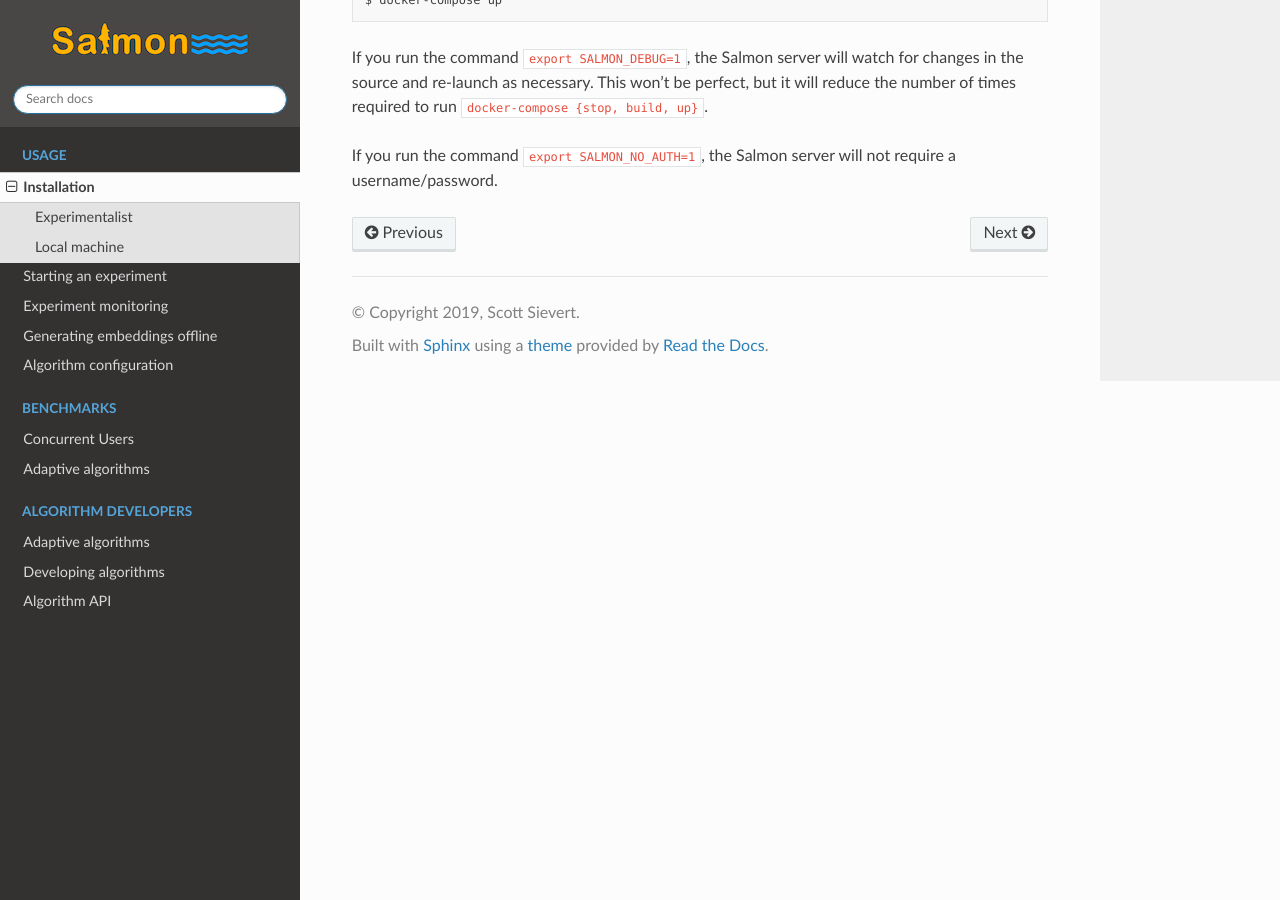
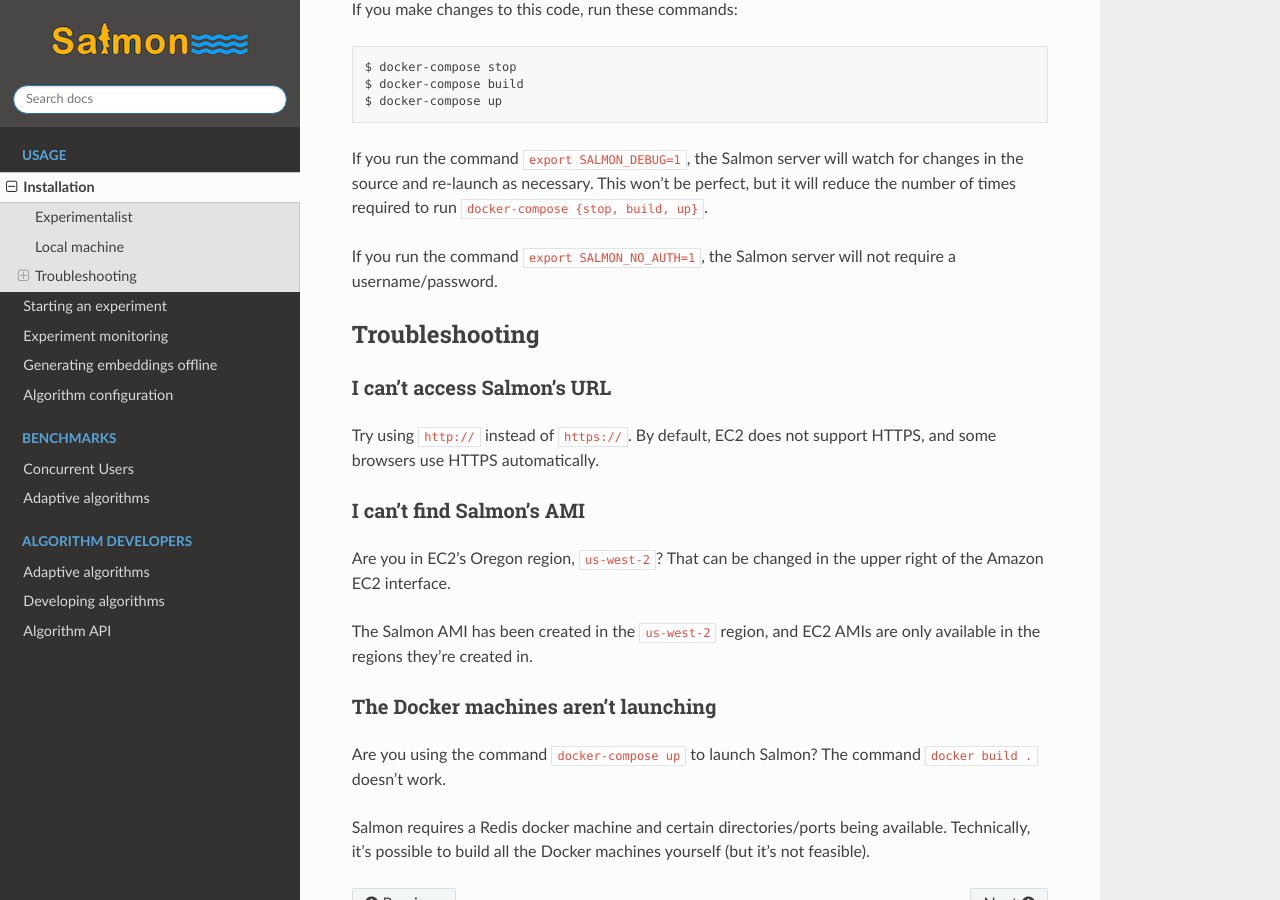
Before and after one commit to stsievert/salmon, a Sphinx documentation site: the page built from docs/source/installation.rst, in a window 1280 px wide and 900 px high, scrolled down 2454 px. Built offline with Sphinx 7.4.7 and the Read the Docs theme 2.0.0, drawn with Linux system fonts in a browser that asks for light colours; some of the changed text lies outside the part shown.

Commit message:
Add troubleshooting

```diff
--- a/docs/source/installation.rst
+++ b/docs/source/installation.rst
@@ -5,12 +5,17 @@ This pages details how to get Salmon running, either on EC2 or locally on your
 machine. After you get Salmon running, detail on how to launch experiments in
 :ref:`getting-started`.
 
+.. note::
+
+   See the `Troubleshooting`_ section if you're having difficulties with either
+   of the processes below.
+
 Experimentalist
 ---------------
 
 1. Sign into Amazon AWS (http://aws.amazon.com/)
 2. Select the "Oregon" region (or ``us-west-2``) in the upper right.
-3. Go to Amazon EC2
+3. Go to Amazon EC2.
 4. Launch a new instance (the big blue button or square orange button).
 5. Select AMI ``ami-0e3134e3437ec5b85`` titled "Salmon". It appears in
    Community AMIs after searching "Salmon".
@@ -117,3 +122,31 @@ build, up}``.
 
 If you run the command ``export SALMON_NO_AUTH=1``, the Salmon server will
 not require a username/password.
+
+Troubleshooting
+---------------
+
+I can't access Salmon's URL
+^^^^^^^^^^^^^^^^^^^^^^^^^^^
+
+Try using ``http://`` instead of ``https://``.  By default, EC2 does not
+support HTTPS, and some browsers use HTTPS automatically.
+
+I can't find Salmon's AMI
+^^^^^^^^^^^^^^^^^^^^^^^^^
+
+Are you in EC2's Oregon region, ``us-west-2``? That can be changed in the upper
+right of the Amazon EC2 interface.
+
+The Salmon AMI has been created in the ``us-west-2`` region, and EC2 AMIs are
+only available in the regions they're created in.
+
+The Docker machines aren't launching
+^^^^^^^^^^^^^^^^^^^^^^^^^^^^^^^^^^^^
+
+Are you using the command ``docker-compose up`` to launch Salmon? The command
+``docker build .`` doesn't work.
+
+Salmon requires a Redis docker machine and certain directories/ports being
+available. Technically, it's possible to build all the Docker machines
+yourself (but it's not feasible).
```
Also changed, not shown: other parts of docs/source/installation.rst (+1 -1 lines).
